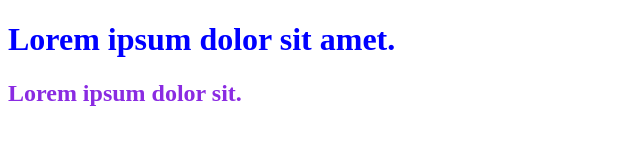
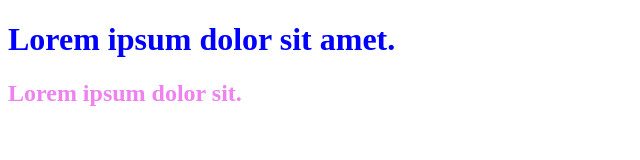
Before and after one commit to HARIHARASUDAN15/Frontendclass, a plain HTML site: page index.html in a window 1280 px wide. Shown: the whole page, without its empty margins (0-640 px from the left). Drawn offline with Linux system fonts and the light colour scheme.

Commit message:
updated color

```diff
--- a/style.css
+++ b/style.css
@@ -1,6 +1,7 @@
 h1{
     color: blue;
 }
+
 h2{
-    color: blueviolet;
+    color: violet;
 }
```
